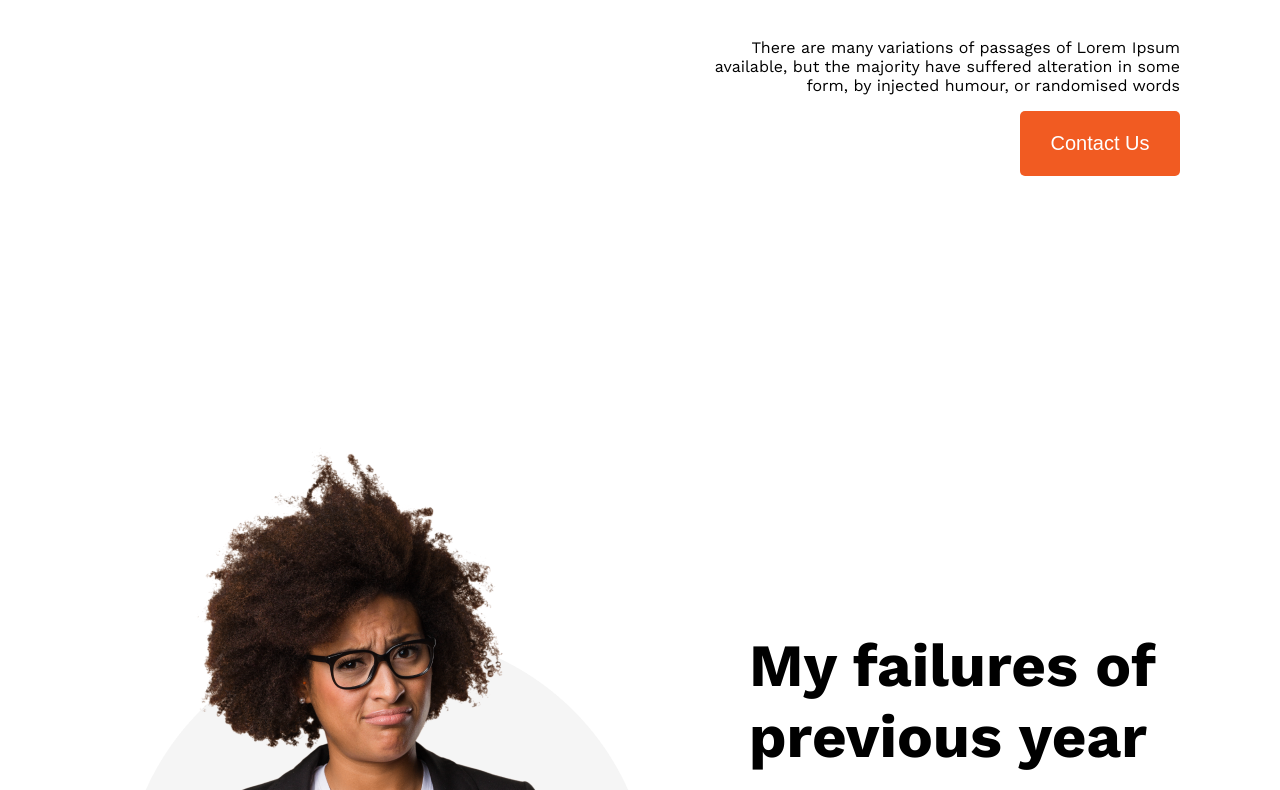
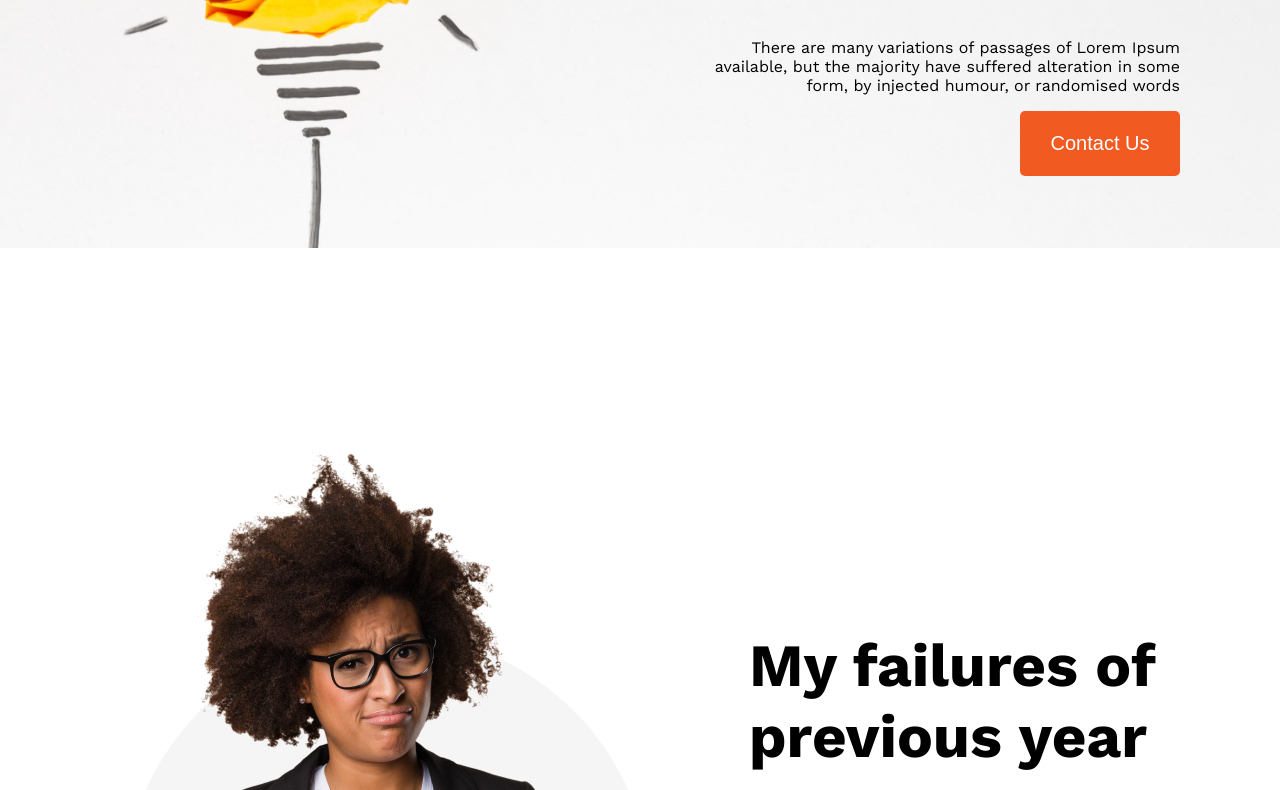
Before and after one commit to mollawasi/web-dev-portfolio--1, a plain HTML site: page index.html in a window 1280 px wide. Shown: the part 398-1188 px from the top of the page. Drawn offline with nearby package versions, Linux system fonts and the light colour scheme; the site is published under a folder, as on GitHub Pages, so addresses that start at the root find nothing.

Commit message:
fixt img

```diff
--- a/styles/style.css
+++ b/styles/style.css
@@ -16,7 +16,7 @@ body{
 /* top banner style */
 
 .top-banner{
-    background-image: url(/images/banner/banner1.png);
+    background-image: url(../images/banner/banner1.png);
    background-repeat: no-repeat;
 
     background-size: 100%;
```
